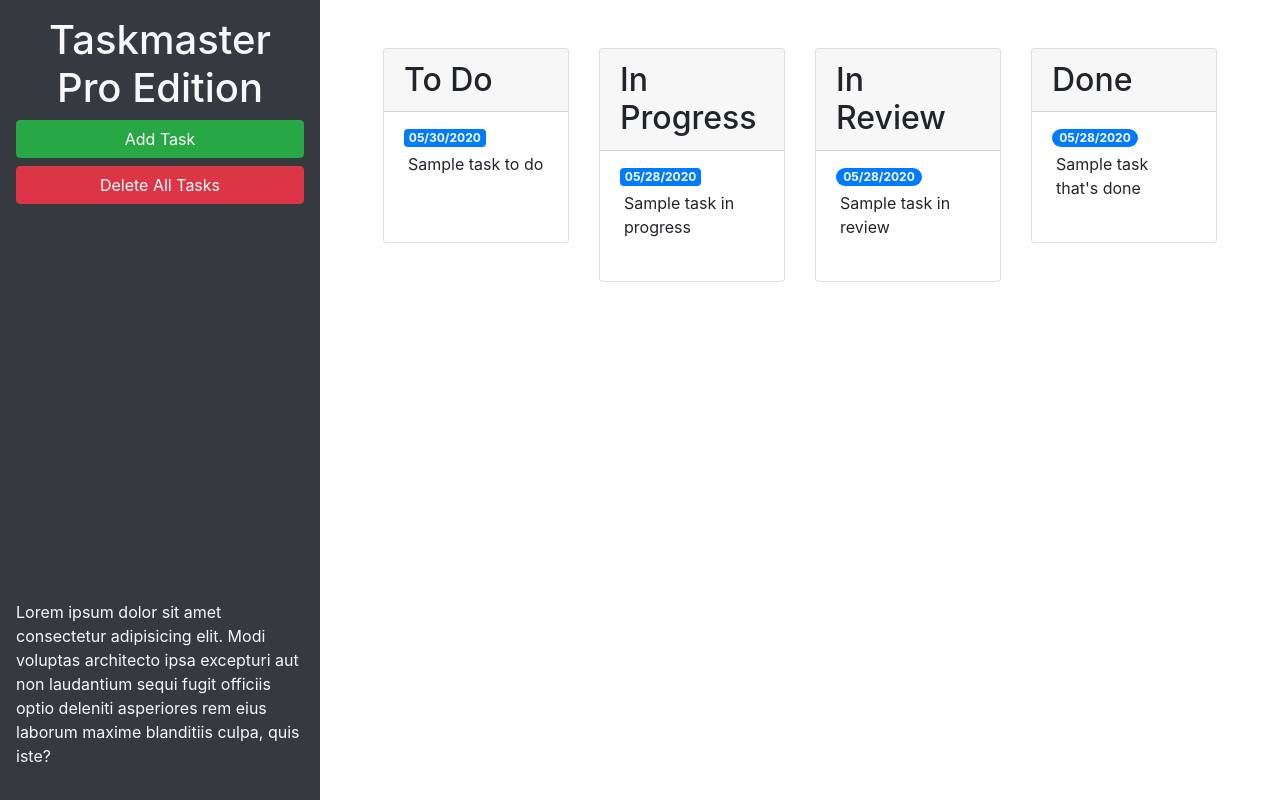
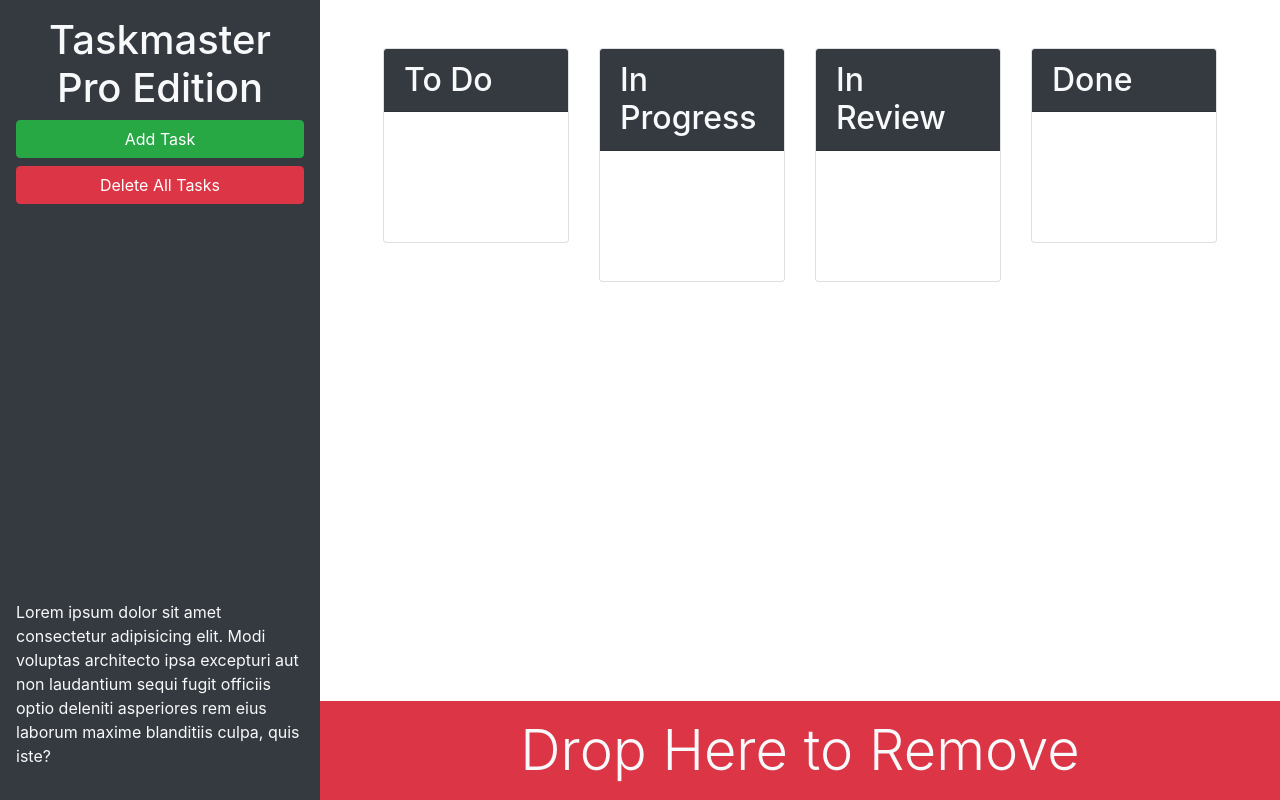
Before and after one commit to BG00924/taskmaster-pro, a plain HTML site: page index.html in a window 1280 px wide. Drawn offline with nearby package versions, Linux system fonts and the light colour scheme.

Commit message:
finished bootstrap

```diff
--- a/index.html
+++ b/index.html
@@ -13,55 +13,46 @@
 <body>
 
   <div class="row min-vh-100 no-gutters">
-    <header class="col-12 col-lg-3 bg-dark text-light d-flex flex-column p-4 p-lg-3">
+    <header class="col-12 col-lg-3 bg-dark text-light sticky-top d-flex flex-column p-4 p-lg-3">
       <h1 class="text-center">Taskmaster Pro Edition</h1>
       <button id="create-task" class="btn btn-block btn-success" data-toggle="modal" data-target="#task-form-modal">Add
         Task</button>
       <button id="remove-tasks" class="btn btn-block btn-danger">Delete All Tasks</button>
-      <p class="mt-auto">Lorem ipsum dolor sit amet consectetur adipisicing elit. Modi voluptas architecto ipsa
+      <p class="mt-auto d-none d-lg-block">Lorem ipsum dolor sit amet consectetur adipisicing elit. Modi voluptas architecto ipsa
         excepturi aut non
         laudantium sequi fugit officiis optio deleniti asperiores rem eius laborum maxime blanditiis culpa, quis iste?
       </p>
     </header>
-    <main class="col-12 col-lg-9">
+    <main class="col-12 col-lg-9 d-flex flex-column">
       <div class="m-5 row justify-content-around">
         <!-- todo start-->
         <div class="col-12 col-md-6 col-xl-3 mb-3">
           <div class="card">
-            <h2 class="card-header">
+            <h2 class="card-header bg-dark text-light">
               To Do
             </h2>
             <ul id="list-toDo" class="list-group list-group-flush">
-              <li class="list-group-item">
-                <span class="badge badge-primary badge-bill">05/30/2020</span>
-                <p class="m-1">Sample task to do</p>
-              </li>
             </ul>
           </div>
         </div>
         <!-- in progress start-->
         <div class="col-12 col-md-6 col-xl-3 mb-3">
           <div class="card">
-            <h2 class="card-header">
+            <h2 class="card-header bg-dark text-light">
               In Progress
             </h2>
             <ul id="list-inProgress" class="list-group list-group-flush">
-              <li class="list-group-item">
-                <span class="badge badge-primary badge-bill">05/28/2020</span>
-                <p class="m-1">Sample task in progress</p>
-              </li>
             </ul>
           </div>
         </div>
         <!-- in review-->
-        <div class="col-12 col-md-6 col-xl-3 mb-3">
+        <div class="col-12 col-md-6 col-xl-3 mb- ">
           <div class="card">
-            <h2 class="card-header">In Review</h2>
+            <h2 class="card-header bg-dark text-light">
+              In Review
+            </h2>
             <ul id="list-inReview" class="list-group list-group-flush">
               <li class="list-group-item">
-                <span class="badge badge-primary badge-pill">05/28/2020</span>
-                <p class="m-1">Sample task in review</p>
-              </li>
             </ul>
           </div>
         </div>
@@ -69,14 +60,17 @@
         <!-- done start -->
         <div class="col-12 col-md-6 col-xl-3 mb-3">
           <div class="card">
-            <h2 class="card-header">Done</h2>
+            <h2 class="card-header bg-dark text-light">
+              Done
+            </h2>
             <ul id="list-done" class="list-group list-group-flush">
-              <li class="list-group-item">
-                <span class="badge badge-primary badge-pill">05/28/2020</span>
-                <p class="m-1">Sample task that's done</p>
-              </li>
             </ul>
           </div>
+        </div>
+      </div>
+      <div class="mt-auto">
+        <div class="w-100 bg-danger p-3 text-center text-light display-4">
+          Drop Here to Remove
         </div>
       </div>
     </main>
```
